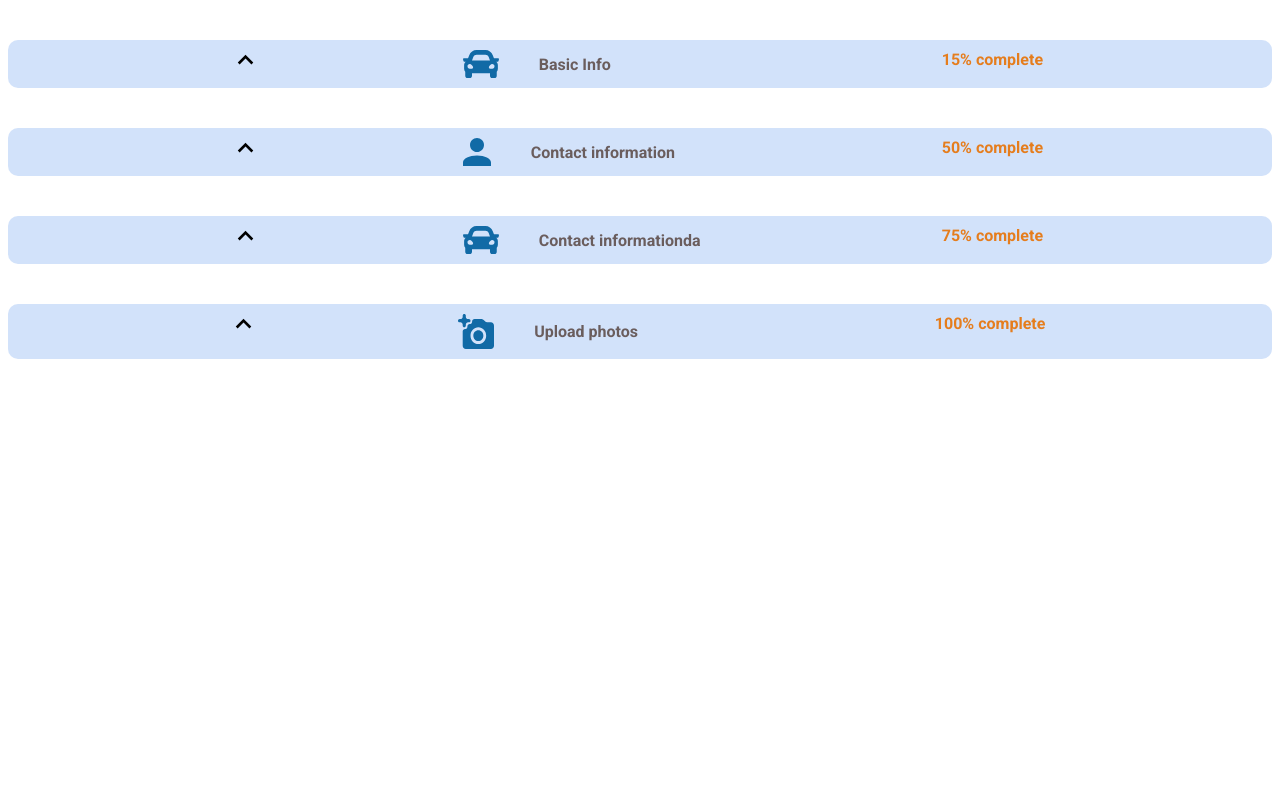
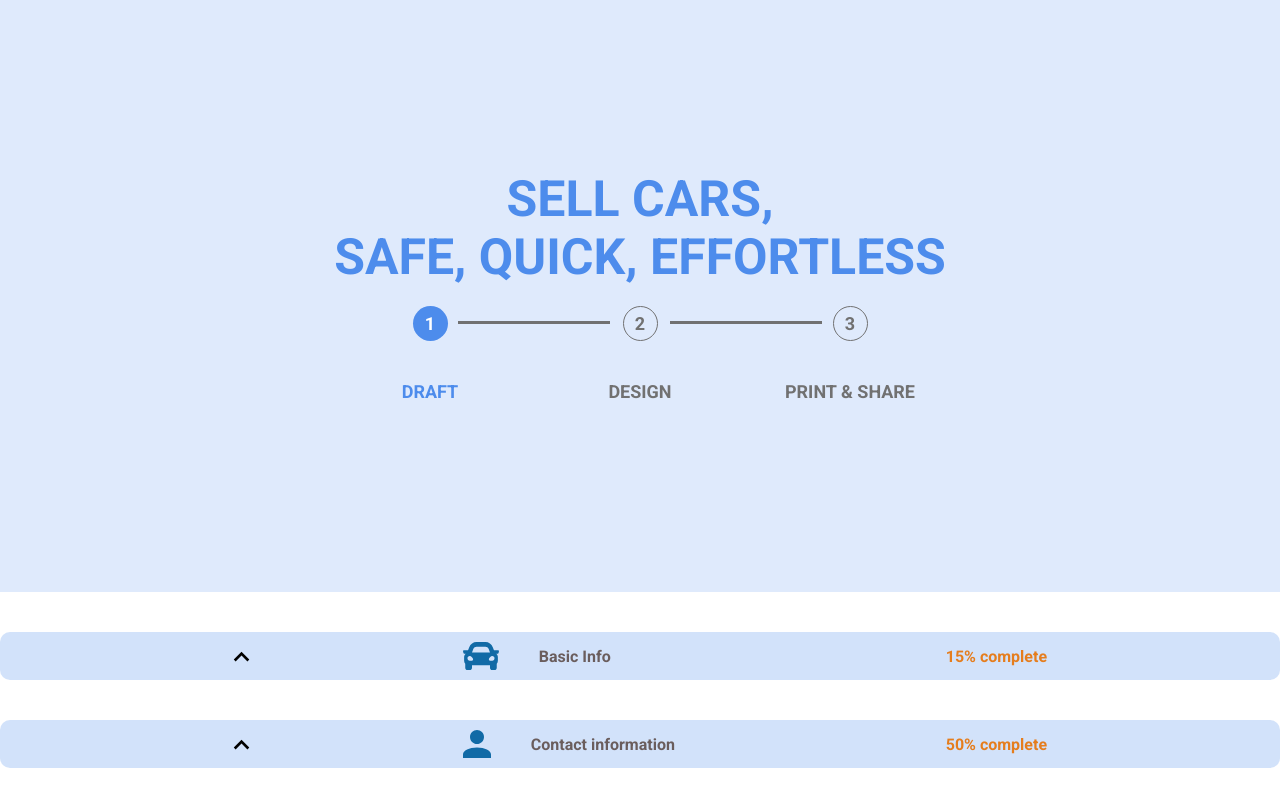
Before and after one commit to IonatanMocan/qr-autofairy, a React (Create React App) app: page / in a window 1280 px wide. Shown: the top 800 px of the page. Built offline with nearby package versions, Linux system fonts and the light colour scheme.

Commit message:
add header for sale page & button

```diff
--- a/src/App.js
+++ b/src/App.js
@@ -5,20 +5,45 @@ import  styled  from 'styled-components';
 import Contact from './components/Contact/Contact';
 import DetailsVachine from './components/DetailsVechile/Detailsvechine';
 import Upload from './components/Upload/Upload';
-
+import SellPageHeader from './components/SellPageHeader';
+import './index.css'
 const Container = styled.div`
     max-width: 1300px;
     margin: 0 auto;
+    .secondary {
+        wdith: 100%;
+        display: flex;
+        justify-content:center;
+    }
+    .secondary-btn {
+        padding: 20px 70px;
+        background-color: #4D8CEC;
+        border-radius: 25px;
+        border: none;
+        font-family: 'Roboto', sans-serif;
+        color: white;
+        letter-spacing: 1px;
+        margin: 40px 0;
+        }
 `
+
 
 function App() {
     return (
+        <div className="app">
+            <SellPageHeader/>
             <Container>
                     <SellCar/>
                     <Contact/>
                     <DetailsVachine/>
                     <Upload/>
+            <div className="secondary">
+                <button className="secondary-btn" type="button">
+                    NEXT
+                </button>
+            </div>
             </Container>
+        </div>
     )
 }
 
--- a/src/components/Contact/Contact.jsx
+++ b/src/components/Contact/Contact.jsx
@@ -35,13 +35,13 @@ class Contact extends Component{
         <div className={classSettings}>
         <form className="select__container contacts">
                   <div className="select__wrapper">
-                      <input autoComplete className="select__label" placeholder="Name" type="text" />
-                      <input className="select__label" placeholder="Phone Number" type="number" />
+                      <input autoComplete="true" className="select__label" placeholder="Name" type="text" />
+                      <input autoComplete="true"className="select__label" placeholder="Phone Number" type="number" />
 
                   </div>
                   <div className="select__wrapper">
-                      <input className="select__label" placeholder="Preferred Time for Call" type="text" />
-                      <input className="select__label" placeholder="Email" type="email" />
+                      <input autoComplete="true" className="select__label" placeholder="Preferred Time for Call" type="text" />
+                      <input autoComplete="true" className="select__label" placeholder="Email" type="email" />
                   </div>
           </form>
           </div>
--- /dev/null
+++ b/src/components/SellPageHeader.jsx
@@ -0,0 +1,37 @@
+import React, { Component } from 'react'
+
+class SellPageHeader extends Component {
+    constructor(props) {
+        super(props);
+        this.state = {
+
+        }
+    }
+    render() {
+        return (
+            <div className="sell-page-header">
+                <div className="sell-page-header__wrapper">
+                    <div className="secondary-title">
+                        <h1 className="secondary-title">SELL CARS, <br /> SAFE, QUICK, EFFORTLESS</h1>
+                    </div>
+                    <div className="progres">
+                        <div className="progres__item">
+                                <span> 1</span>
+                                <h2>DRAFT</h2>
+                        </div>
+                        <div className="progres__item ">
+                            <span>2</span>
+                            <h2>DESIGN</h2>
+                        </div>
+                        <div className="progres__item ">
+                            <span>3</span>
+                            <h2>PRINT & SHARE</h2>
+                        </div>
+                    </div>
+                </div>
+            </div>
+        )
+    }
+}
+
+export default SellPageHeader
--- a/src/components/acardion/styles.css
+++ b/src/components/acardion/styles.css
@@ -3,6 +3,7 @@
     font-family: 'Roboto', sans-serif;
 }
 .acardion__settings {
+    align-items: center;
     display: flex;
     border-radius: 10px;
     max-width: 100%;
--- a/src/components/main.css
+++ b/src/components/main.css
@@ -6,7 +6,7 @@
     display: flex;
     justify-content: space-between;
     align-items: center;
-    max-width: 1260px;
+    max-width: 1300px;
     padding: 10px;
     flex-wrap: wrap;
 }
@@ -59,3 +59,83 @@
     background: #F9F9F9;
     padding: 40px;
 }
+.sell-page-header {
+    font-family: 'Roboto', sans-serif;
+    width: 100%;
+    justify-content: center;
+    display: flex;
+    align-items: center;
+    height: 592px;
+    background: #DFEAFC;
+    display: flex;
+    flex-direction: column;
+}
+.sell-page-header__wrapper {
+    position: relative;
+    width: 100%;
+    display: flex;
+    flex-direction: column;
+    align-items: center;
+}
+.progres {
+    display: flex;
+    width: 560px;
+    justify-content: space-between;
+}
+.progres__item {
+    display: flex;
+    flex-direction: column;
+    width: 140px;
+    align-items: center;
+    position: relative;
+}
+.progres__item span {
+    font-size: 18px;
+    color: #717171;
+    border: 1px solid #717171;
+    border-radius: 100%;
+    width: 35px;
+    height: 35px;
+    display: flex;
+    justify-content: center;
+    align-items: center;
+    margin: 20px 0;
+}
+.progres__item:nth-child(1) span {
+    color: white;
+    background-color: #4D8CEC;
+    border: none;
+}
+.progres__item:nth-child(2)::before{
+    content: '';
+    position: absolute;
+    top: 35px;
+    left: -112px;
+    width: 152px;
+    background-color: #717171;
+    height: 3px;
+}
+.progres__item:nth-child(2)::after{
+    content: '';
+    position: absolute;
+    top: 35px;
+    right: -112px;
+    width: 152px;
+    background-color: #717171;
+    height: 3px;
+}
+.progres__item h2 {
+    font-size: 18px;
+    color: #717171;
+    margin: 20px 0;
+}
+.progres__item:nth-child(1) h2 {
+    font-size: 18px;
+    color: #4D8CEC;
+    margin: 20px 0;
+}
+.secondary-title {
+    font-size: 50px;
+    text-align: center;
+    color: #4D8CEC;
+}
--- /dev/null
+++ b/src/index.css
@@ -0,0 +1,5 @@
+* {
+    padding: 0;
+    margin: 0;
+    box-sizing: border-box;
+}
```
Lines whose indentation alone changed are shown as unchanged.
